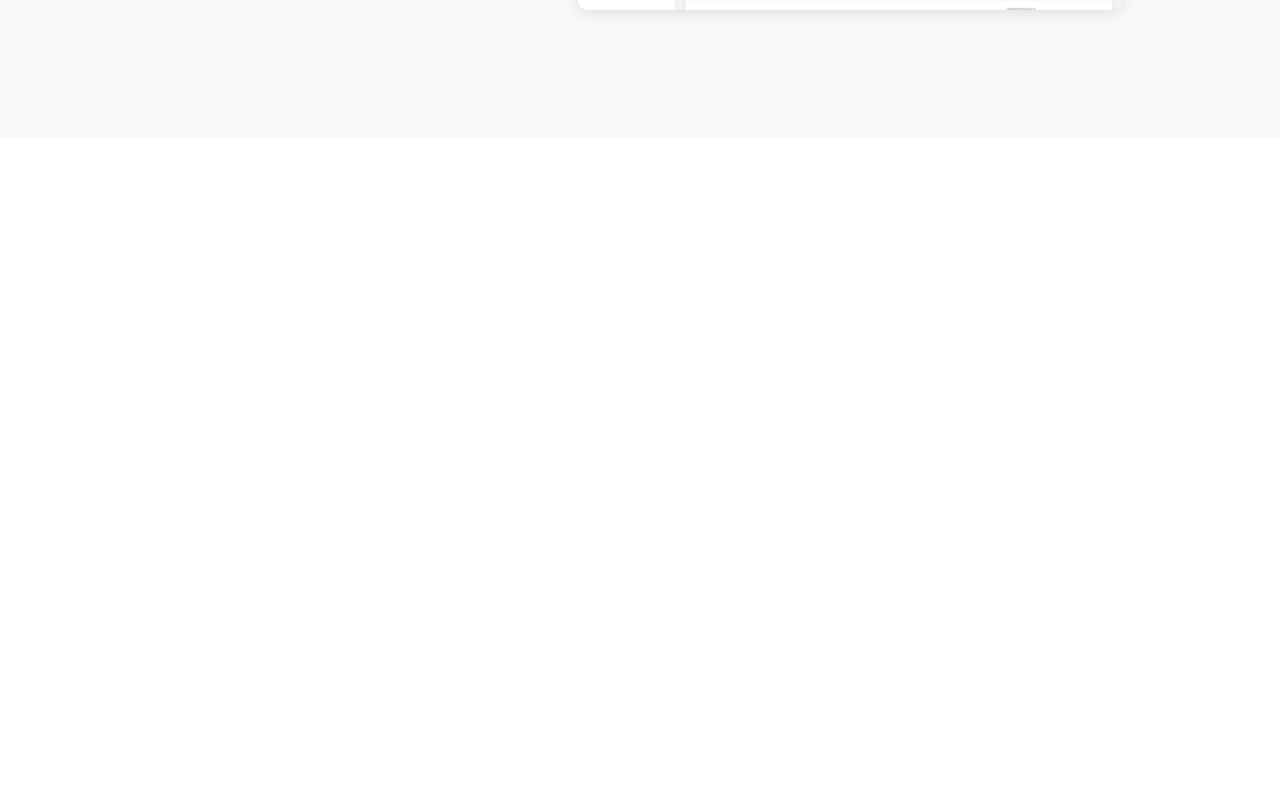
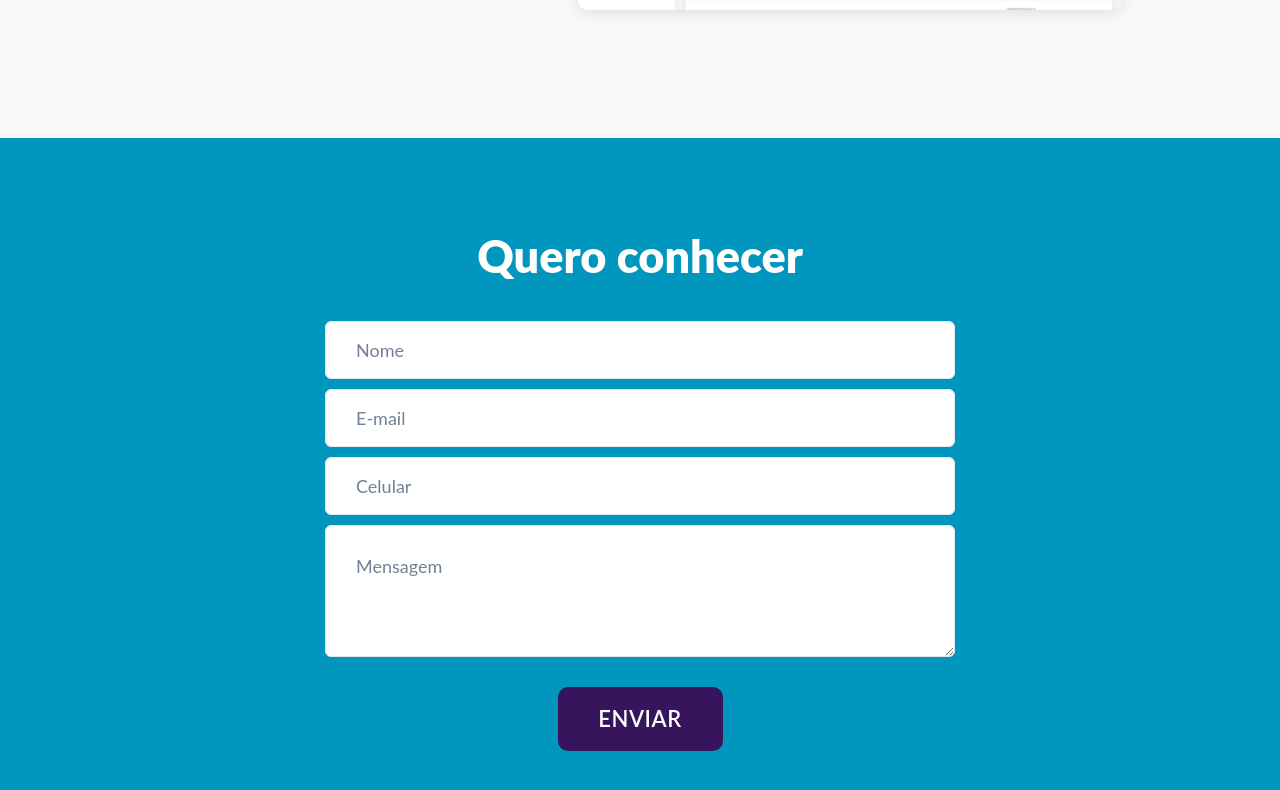
Before and after one commit to AstrOOnauta/pay-labs, a Next.js app: page / in a window 1280 px wide. Shown: the part 2894-3684 px from the top of the page. Before the commit the page ends 3032 px from the top, so only its background shows below. Built offline with nearby package versions, Linux system fonts and the light colour scheme; a web font is replaced by a local one.

Commit message:
feat: contact area

```diff
--- /dev/null
+++ b/src/components/Contact/index.tsx
@@ -0,0 +1,64 @@
+import {
+  Button,
+  Flex,
+  Input,
+  Text,
+  Textarea,
+  useMediaQuery,
+} from '@chakra-ui/react'
+
+export default function Contact() {
+  const [isLargerThan1080] = useMediaQuery('(min-width: 1080px)')
+
+  return (
+    <Flex
+      width="100%"
+      bgColor="blue"
+      flexDirection="column"
+      alignItems="center"
+      padding={isLargerThan1080 ? '85px 325px' : '85px 15px'}
+    >
+      <Text color="white" fontSize="3xl" fontWeight="black" marginBottom="30px">
+        Quero conhecer
+      </Text>
+      <Input
+        bgColor="white"
+        placeholder="Nome"
+        padding="28px 30px"
+        marginBottom="10px"
+      />
+      <Input
+        bgColor="white"
+        placeholder="E-mail"
+        padding="28px 30px"
+        marginBottom="10px"
+      />
+      <Input
+        bgColor="white"
+        placeholder="Celular"
+        padding="28px 30px"
+        marginBottom="10px"
+      />
+      <Textarea
+        bgColor="white"
+        placeholder="Mensagem"
+        padding="28px 30px"
+        marginBottom="10px"
+        rows={3}
+      />
+      <Button
+        marginTop="20px"
+        width="165px"
+        padding="2rem 0"
+        bg="purple.800"
+        color="white"
+        letterSpacing=".55px"
+        fontSize="lg"
+        borderRadius="10px"
+        _hover={{ filter: 'brightness(.9)' }}
+      >
+        ENVIAR
+      </Button>
+    </Flex>
+  )
+}
--- a/src/components/Hero/index.tsx
+++ b/src/components/Hero/index.tsx
@@ -24,11 +24,13 @@ export default function Hero() {
         justifyContent={isLargerThan1080 ? 'space-between' : 'center'}
         height="100%"
         flexWrap={isLargerThan1080 ? 'nowrap' : 'wrap'}
-        marginTop={isLargerThan720 ? '10px' : '20px'}
+        marginTop={
+          isLargerThan1080 ? '10px' : isLargerThan720 ? '100px' : '20px'
+        }
       >
         <Flex
           flexDirection="column"
-          width={isLargerThan1420 ? '492px' : isLargerThan720 ? '362px' : ''}
+          width={isLargerThan1420 ? '492px' : isLargerThan1080 ? '362px' : ''}
           justifyContent="center"
           alignItems={isLargerThan1080 ? 'flex-start' : 'center'}
         >
--- a/src/pages/index.tsx
+++ b/src/pages/index.tsx
@@ -1,6 +1,7 @@
 import { Flex } from '@chakra-ui/react'
 import type { NextPage } from 'next'
 import About from '../components/About'
+import Contact from '../components/Contact'
 import Hero from '../components/Hero'
 
 const Home: NextPage = () => {
@@ -16,6 +17,7 @@ const Home: NextPage = () => {
     >
       <Hero />
       <About />
+      <Contact />
     </Flex>
   )
 }
```
